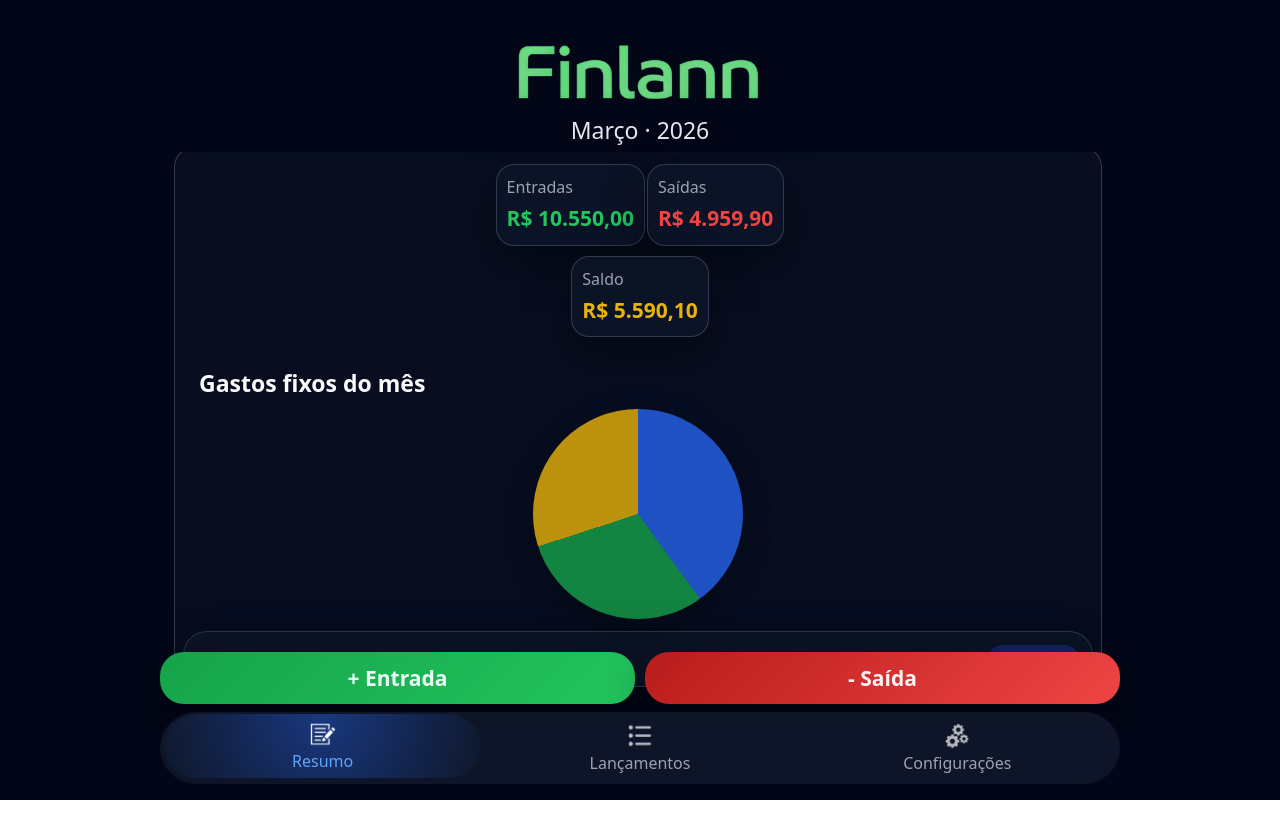
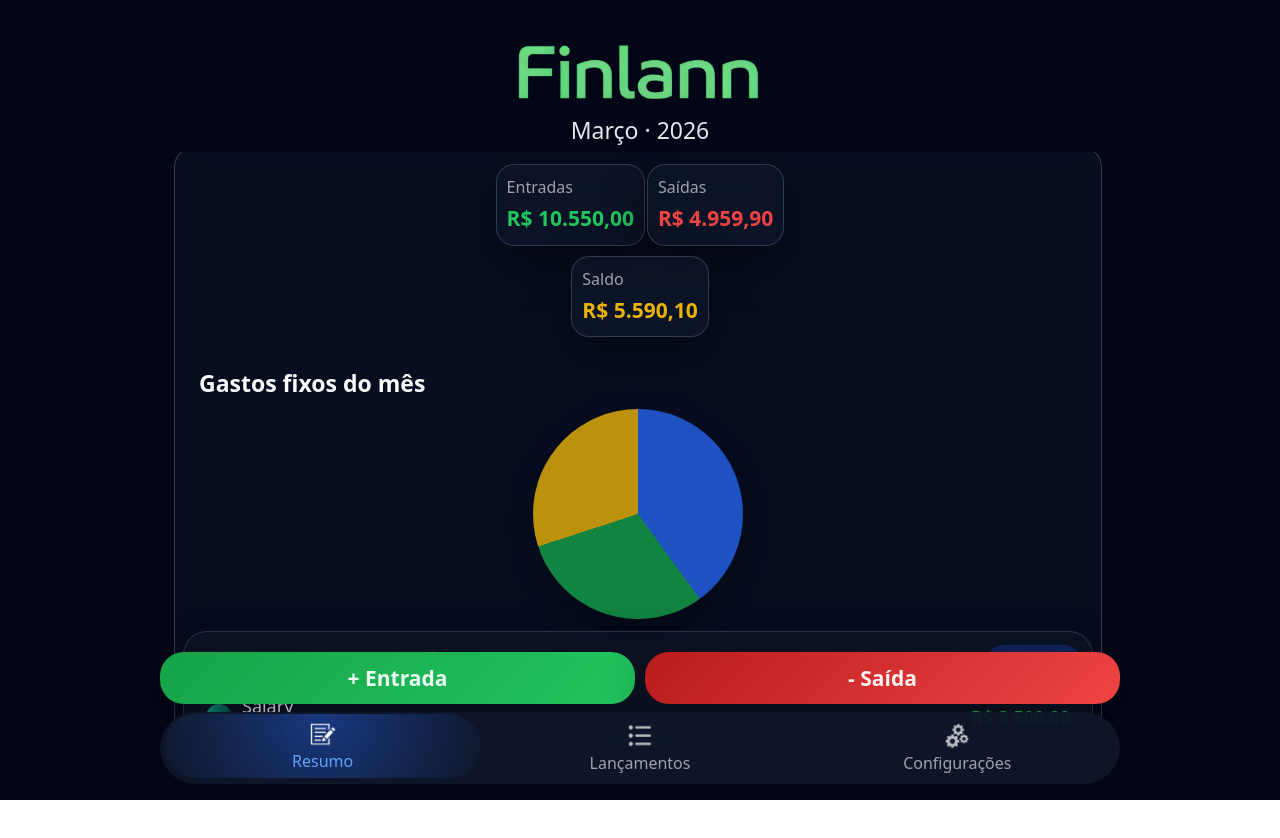
Before and after one commit to junnio-b-bart/finlann, a React (Vite) app: page / in a window 1280 px wide. Shown: the top 838 px of the page. Built offline with nearby package versions, Linux system fonts and the light colour scheme; no server answers.

Commit message:
Checkpoint: refined summary box height and spacing

```diff
--- a/src/styles/finlann.css
+++ b/src/styles/finlann.css
@@ -41,11 +41,11 @@
   backdrop-filter: blur(22px);
   -webkit-backdrop-filter: blur(22px);
   /* scroll interno só neste box quando o conteúdo passar da tela */
-  max-height: calc(100vh - 260px); /* reserva espaço pro topo + botões */
+  max-height: calc(100vh - 200px); /* estende mais pra baixo, bem perto dos botões */
   overflow-y: auto;
   scrollbar-width: thin; /* Firefox: barra fininha dentro do box */
   scrollbar-color: rgba(148, 163, 184, 0.6) transparent;
-  margin-bottom: 16px; /* espaço entre o box e a barra de menu/botões */
+  margin-bottom: 8px; /* só um respiro antes da barra de menu */
   z-index: 1; /* abaixo dos cards de Entradas/Saídas/Saldo */
 }
 
```
